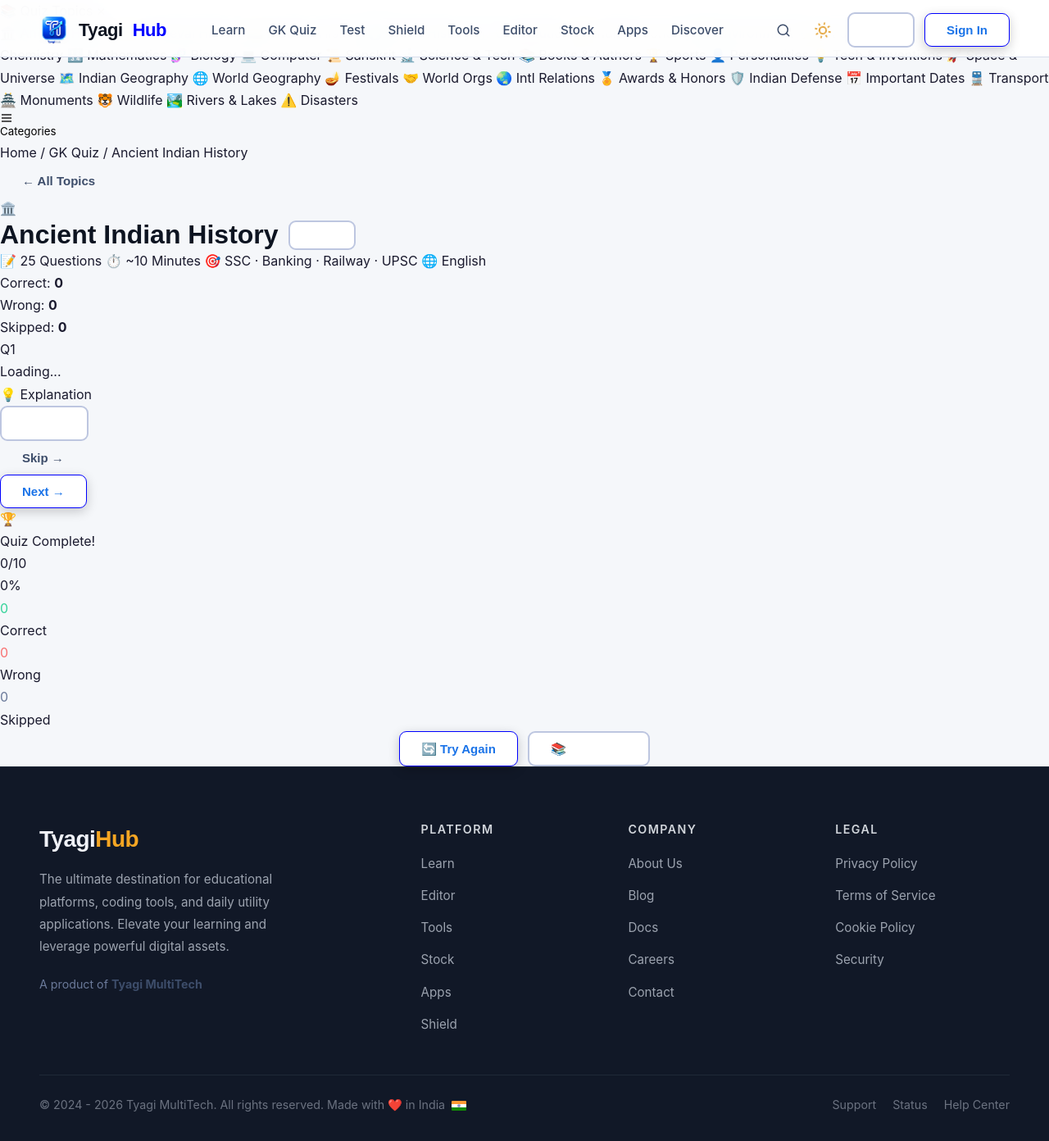
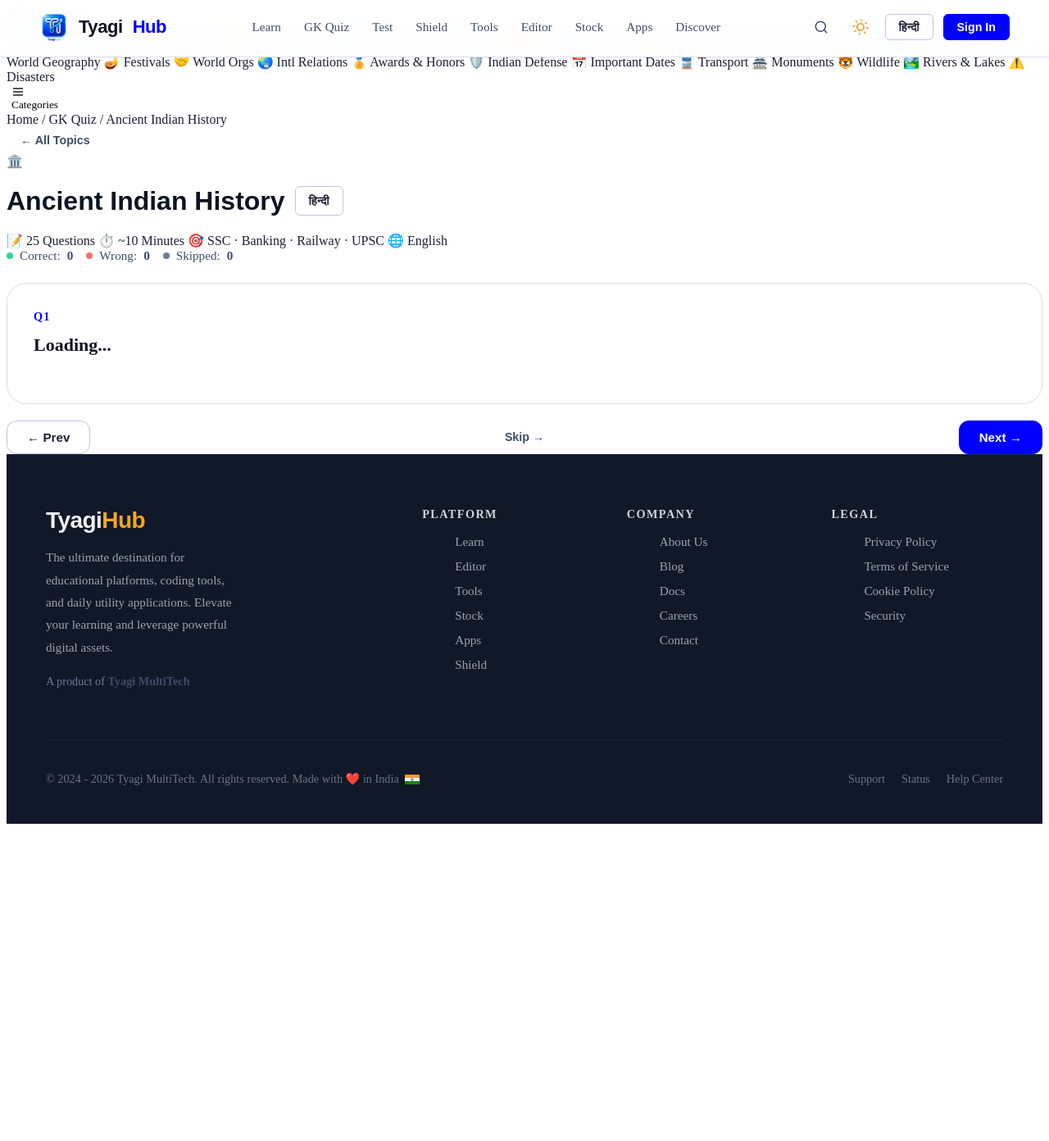
Before and after one commit to HimanshuTyagiJi/TyagiHub, a Jekyll site: the page built from gk-quiz/ancient-history/index.html, in a window 1280 px wide and 1392 px high. Shown: the whole window at 82% size. Built offline with Jekyll 4.4.1, drawn with Linux system fonts in a browser that asks for light colours; some web fonts are replaced.

Commit message:
Update quiz-player.html

```diff
--- a/_layouts/quiz-player.html
+++ b/_layouts/quiz-player.html
@@ -33,10 +33,9 @@
   }
   </script>
 
-  <link rel="stylesheet" href="/assets/css/fonts.css">
   <link rel="stylesheet" href="/assets/css/main.css">
   <link rel="stylesheet" href="/assets/css/search.css">
-  <link rel="stylesheet" href="/assets/css/blog.css">
+  <link rel="stylesheet" href="/assets/css/gk-quiz.css">
 </head>
 <body>
 
@@ -110,7 +109,7 @@
 
 <script src="/assets/js/main.js" defer></script>
 <script src="/assets/js/search.js" defer></script>
-<script src="/assets/js/blog.js" defer></script>
+<script src="/assets/js/gk-quiz.js" defer></script>
 
 </body>
 </html>
```
